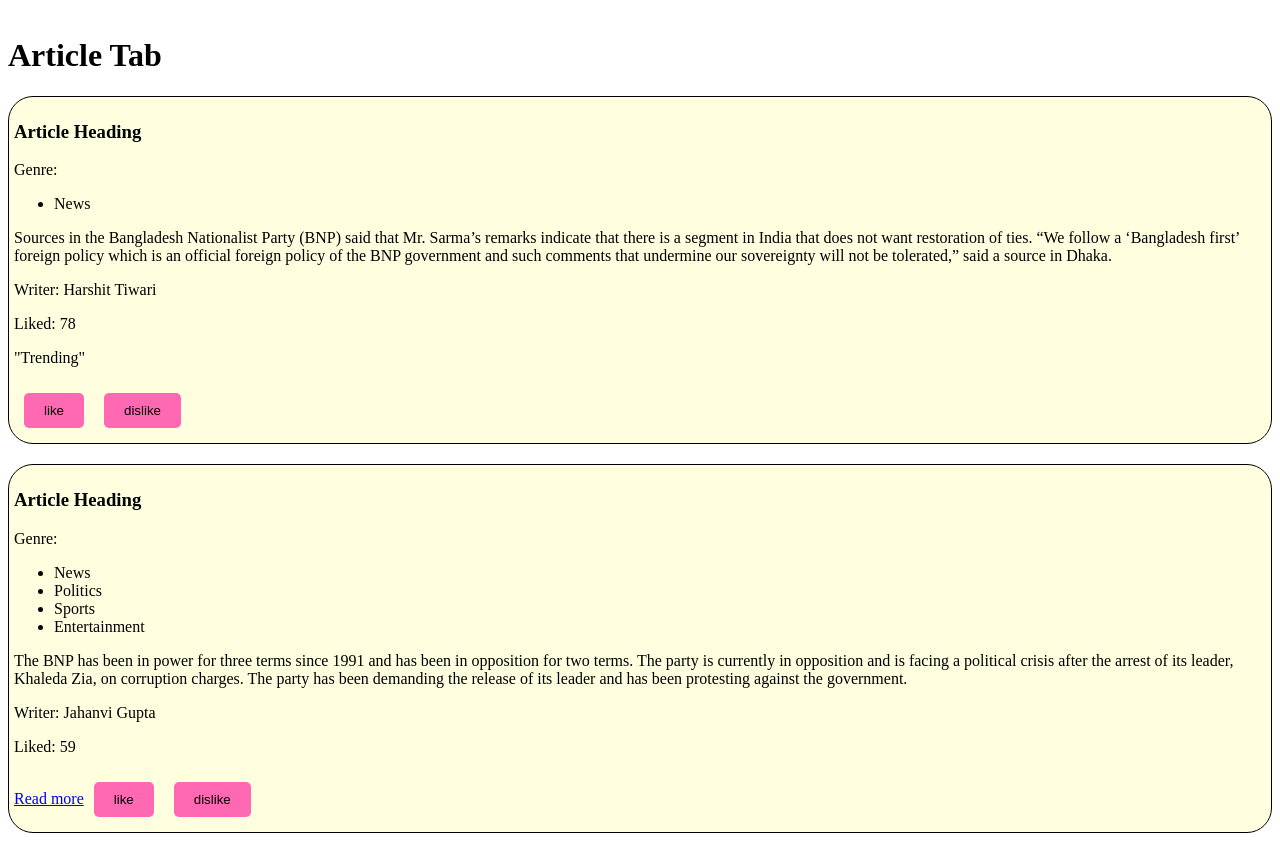
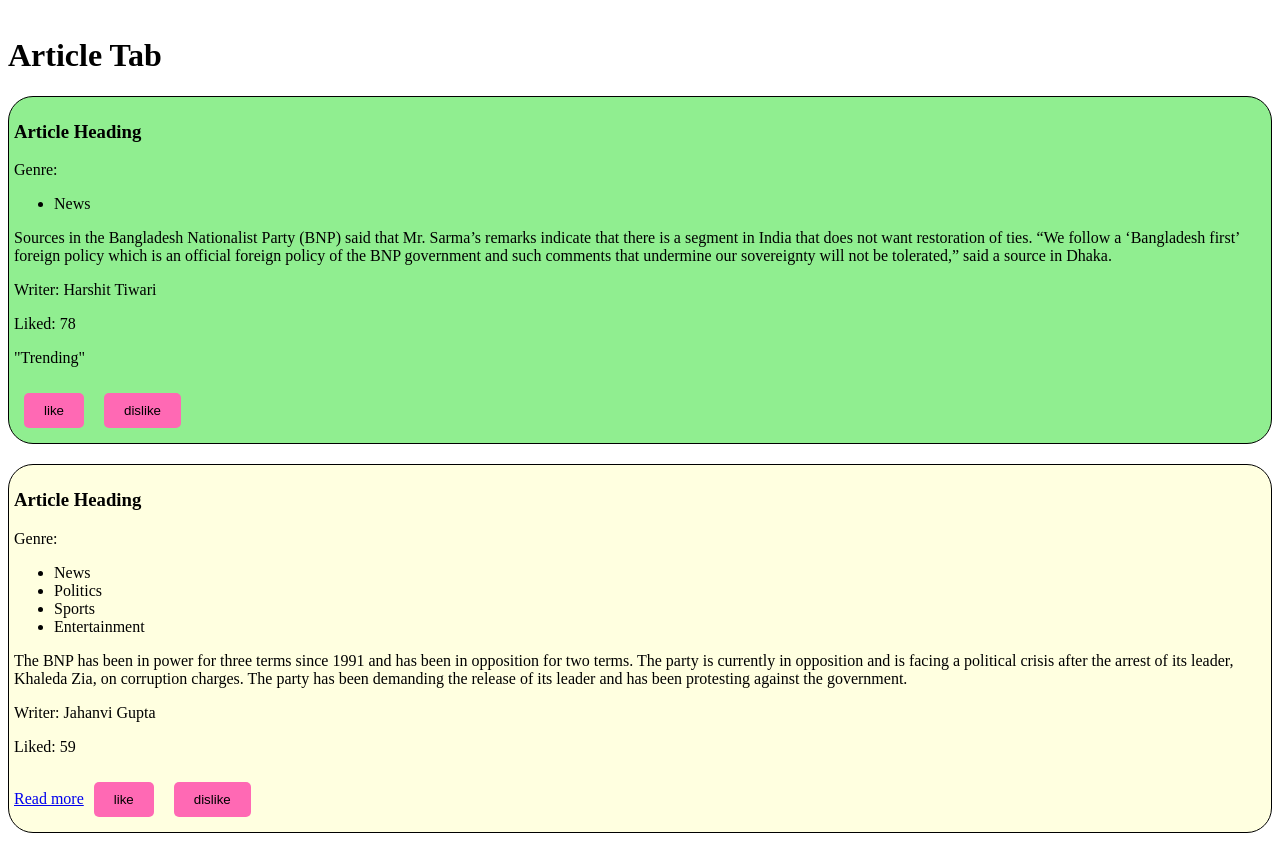
Before and after one commit to Harshit-Webworld1515/react-foundation, a React (Vite) app in the folder basic-React-app/: page / in a window 1280 px wide. Shown: the part 960-1801 px from the top of the page. Built offline with nearby package versions, Linux system fonts and the light colour scheme.

Commit message:
Adding Dynamic component(Article) styling

```diff
--- a/basic-React-app/src/Product.jsx
+++ b/basic-React-app/src/Product.jsx
@@ -36,17 +36,22 @@
 }
 }
 function Article({ para1, genre ,writer,Liked }) {
+    //to render an array of list items in React, we can use the map() method to iterate over the array
     const listItems = genre.map((item) => <li>{item}</li>);
+    // adding inline  dynamic styles in React
+    let condtion = Liked > 70
+    let styles = {
+        backgroundColor:condtion ? "lightgreen" : "",
+        }
     return (
-        <div className="Article">
+        <div className="Article" style={styles}>
             <h3>Article Heading</h3>
             <p>Genre: <ul>{listItems}</ul></p>
             <p>{para1}</p>
             <p>Writer: {writer.a || writer.b}</p>
             <p>Liked: {Liked}</p>
             {/* Apply conditional rendering */}
-
-            {Liked > 70 ? <p>"Trending"</p>: <a href="#">Read more</a>}
+            {condtion ? <p>"Trending"</p>: <a href="#">Read more</a>}
             <Button text="like" />
             <Button text="dislike" />
         </div>
```
